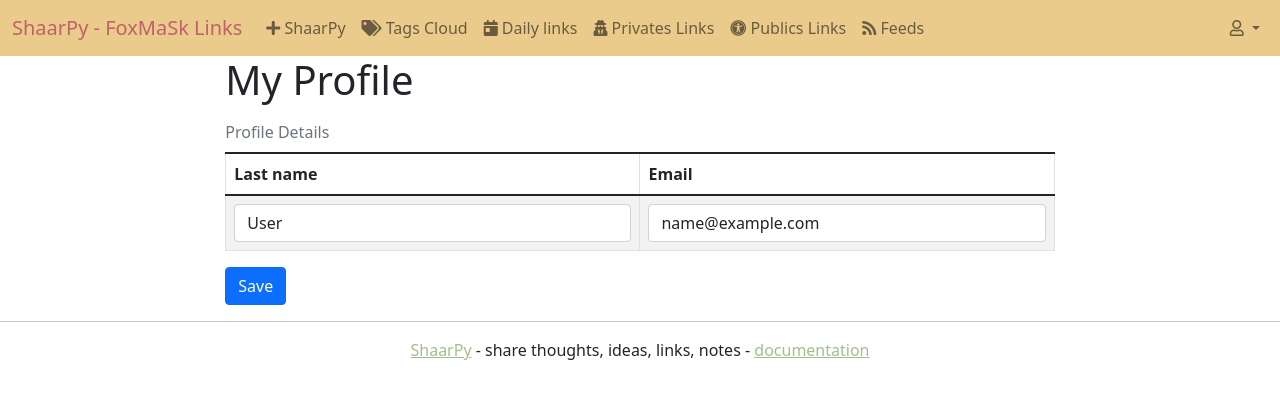
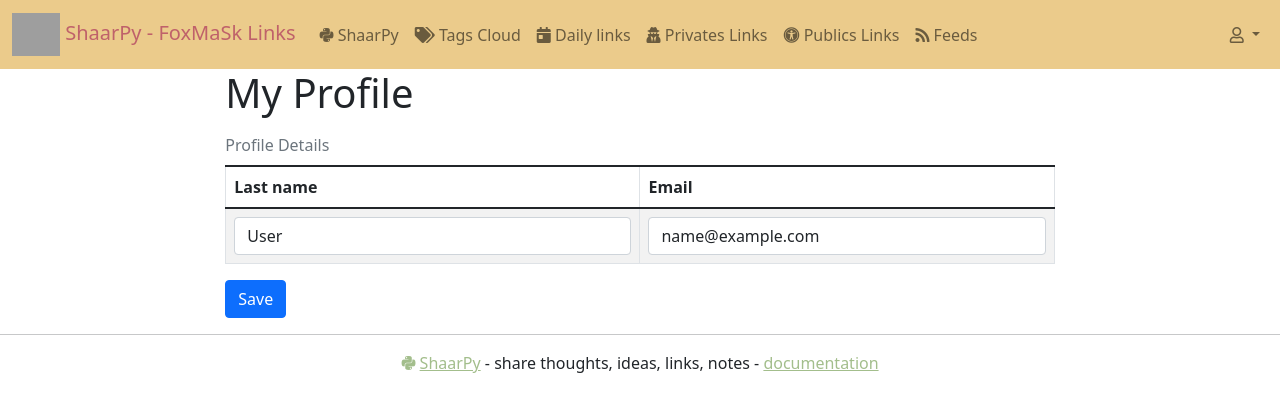
Before and after one commit to foxmask/shaarpy, a Django app: page /accounts/profile/edit/ in a window 1280 px wide. Shown: the top 412 px of the page. Run offline with Django 4.2, Linux system fonts and the light colour scheme; the visitor is signed in with stand-in values (Sample User, id 1); data comes from the database, SQL or seed files in the repository; grey boxes are pictures that could not be loaded.

Commit message:
drop unwanted parm in url / shaarpy logo ^^

```diff
--- a/shaarpy/forms.py
+++ b/shaarpy/forms.py
@@ -7,6 +7,7 @@ from django.utils.translation import gettext_lazy as _
 from django.forms import ModelForm, TextInput, Textarea, CheckboxInput, EmailInput, HiddenInput
 
 from shaarpy.models import Links
+from shaarpy.tools import url_cleaning
 
 
 class LinksForm(ModelForm):
@@ -35,6 +36,14 @@ class LinksForm(ModelForm):
             self.add_error('url', msg)
             self.add_error('title', msg)
             self.add_error('text', msg)
+
+    def clean_url(self):
+        """
+            remove unwanted query parameters
+        """
+        data = self.cleaned_data['url']
+        print(data)
+        return url_cleaning(data)
 
     def clean_tags(self):
         """
--- a/shaarpy/templates/base.html
+++ b/shaarpy/templates/base.html
@@ -26,7 +26,7 @@
     <nav class="navbar navbar-expand-md navbar-light sticky-top" style="background-color: #ebcb8b;">
         <div class="container-fluid">
             <a class="navbar-brand" href="{% url 'home' %}" title="Home">
-                <span class="menu-collapsed">{{ SHAARPY_NAME }}</span>
+                <img src="{% static 'shaarpy.png' %}" alt="ShaarPy Snake" width="48" height="43"/> <span class="menu-collapsed">{{ SHAARPY_NAME }}</span>
             </a>
             <button class="navbar-toggler" type="button" data-bs-toggle="collapse" data-bs-target="#navbarSupportedContent" aria-controls="navbarSupportedContent" aria-expanded="false" aria-label="Toggle navigation">
               <span class="navbar-toggler-icon"></span>
@@ -35,7 +35,7 @@
               <ul class="navbar-nav me-auto mb-2 mb-lg-0">
                 {% if user.is_authenticated %}
                 <li class="nav-item">
-                  <a class="nav-link shaarpy-link" href="{% url 'link_create' %}" title="Add a thought, a link, an idea, a note"><i class="fas fa-plus"></i> ShaarPy</a>
+                  <a class="nav-link shaarpy-link" href="{% url 'link_create' %}" title="Add a thought, a link, an idea, a note"><i class="fab fa-python"></i> ShaarPy</a>
                 </li>
                 {% endif %}
                 <li class="nav-item">
@@ -97,7 +97,7 @@
     <hr/>
     <div class="footer d-flex align-items-center justify-content-center">
       {% block footer %}
-      <p class="fs-6"><a href="https://framagit.org/foxmask/shaarpy" title="Shaarpy project homepage" target="_blank">ShaarPy</a> - share thoughts, ideas, links, notes - <a title="Shaarpy Documentation" href="https://framagit.org/foxmask/shaarpy/-/blob/main/README.md" target="_blank">documentation</a></p>
+      <p class="fs-6"> <a href="https://python.org/" title="Python powered"><i class="fab fa-python"></i></a> <a href="https://framagit.org/foxmask/shaarpy" title="Shaarpy project homepage" target="_blank">ShaarPy</a> - share thoughts, ideas, links, notes - <a title="Shaarpy Documentation" href="https://framagit.org/foxmask/shaarpy/-/blob/main/README.md" target="_blank">documentation</a></p>
       {% endblock %}
     </div>
     <script src="https://cdn.jsdelivr.net/npm/bootstrap@5.1.3/dist/js/bootstrap.bundle.min.js" integrity="sha384-ka7Sk0Gln4gmtz2MlQnikT1wXgYsOg+OMhuP+IlRH9sENBO0LRn5q+8nbTov4+1p" crossorigin="anonymous"></script>
--- a/shaarpy/views.py
+++ b/shaarpy/views.py
@@ -19,7 +19,7 @@ import pypandoc
 from shaarpy.forms import LinksForm, LinksFormEdit, MeForm
 from shaarpy.models import Links
 from shaarpy import settings
-from shaarpy.tools import grab_full_article, rm_md_file, create_md_file, _get_host, small_hash
+from shaarpy.tools import grab_full_article, rm_md_file, create_md_file, _get_host, small_hash, url_cleaning
 from simple_search import search_form_factory
 
 
@@ -133,17 +133,6 @@ class PrivateLinks(HomeView):
         return queryset
 
 
-def clean_url(url):
-    """
-        drop unexpected content of the URL from the bookmarklet
-    """
-    for pattern in ('&utm_source=', '?utm_source=', '#xtor=RSS-'):
-        pos = url.find(pattern)
-        if pos > 0:
-            url = url[0:pos]
-    return url
-
-
 class LinksCreate(SettingsMixin, SuccessMixin, LoginRequiredMixin, CreateView):
     """
         Create Links
@@ -168,14 +157,14 @@ class LinksCreate(SettingsMixin, SuccessMixin, LoginRequiredMixin, CreateView):
         initial = {}
         if self.request.GET.get('post'):
             url = self.request.GET.get('post')
-            url = clean_url(url)
+            url = url_cleaning(url)
             initial = {'url': url,
                        'title': self.request.GET.get('title')}
         return initial
 
     def form_valid(self, form):
         url = form.cleaned_data['url']
-
+        url = url_cleaning(url)
         if url:
             try:
                 # check if url already exist and then redirect to it
```
Also changed, not shown: shaarpy/tools.py (+16 -0 lines).
